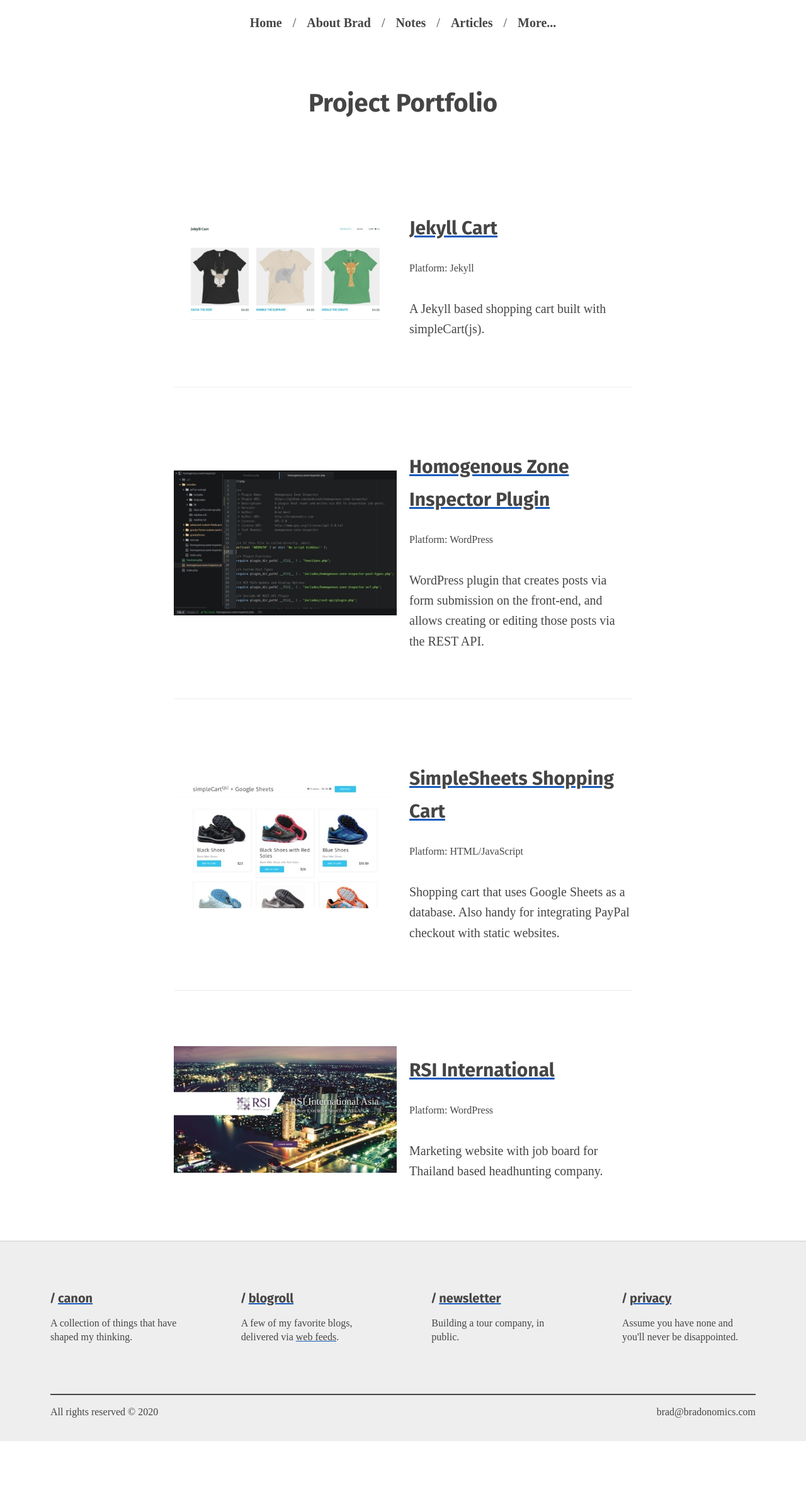
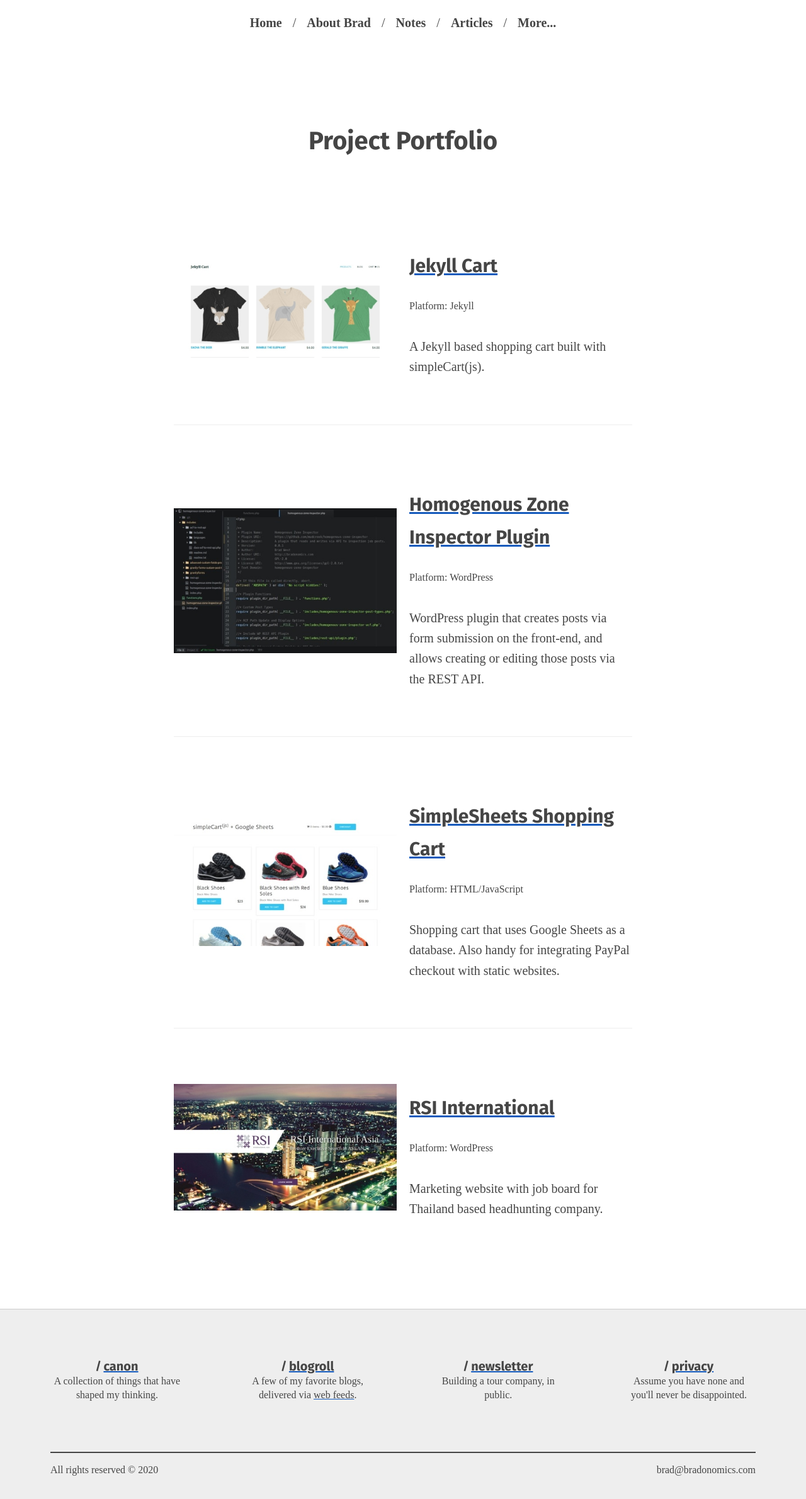
Before and after one commit to bradonomics/bradonomics.com, a Jekyll site: the page built from _pages/portfolio.html, in a window 1280 px wide. Shown: the whole page at 63% size. Built offline with Jekyll 4.4.1, drawn with Linux system fonts in a browser that asks for light colours; before the commit the page ends 2288 px from its top, so only the background shows below that.

Commit message:
Housekeeping

```diff
--- a/Gemfile
+++ b/Gemfile
@@ -1,6 +1,7 @@
 source 'https://rubygems.org'
 
 gem 'jekyll'
+gem 'liquid-c'
 
 group :jekyll_plugins do
   gem 'jekyll-autoprefixer'
--- a/_config.yml
+++ b/_config.yml
@@ -1,6 +1,6 @@
 # Site Settings
 title: Bradonomics | The homepage of Brad West
-description: Thailand Tour Operater • Web Developer • Brazilian Jiu-Jitsu Nerd • Open Source Software Advocate • Marine Corps Veteran
+description: Web Developer • Brazilian Jiu-Jitsu Nerd • Marine Corps Veteran
 url: https://bradonomics.com
 
 # Jekyll Configuration
@@ -67,10 +67,3 @@
 #     - categories
 #   permalinks:
 #     categories: '/category/:name/'
-
-# HTML Compression
-# - http://jch.penibelst.de/
-# compress_html:
-#   clippings: all
-#   ignore:
-#     envs: development
--- a/_sass/base.scss
+++ b/_sass/base.scss
@@ -7,6 +7,9 @@
 }
 
 body {
+  display: flex;
+  flex-direction: column;
+  min-height: 100vh;
   margin: 0;
   font-family: $font-body;
   line-height: 1.61803398875;
@@ -15,7 +18,8 @@
 
 .main {
   display: block; // Fixes IE11 Bug
-  // max-width: 40.63rem;
+  flex: 1;
+  width: 100%;
   max-width: 38rem;
   margin: 0 auto;
   padding: 0 .8em;
--- a/_sass/footer.scss
+++ b/_sass/footer.scss
@@ -10,8 +10,7 @@
   }
 
   ul {
-    @extend %row;
-    // %row in base.scss
+    @extend .row; // in utilities.scss
     margin: 5em 0;
     padding: 0;
     list-style: none;
--- a/_sass/home.scss
+++ b/_sass/home.scss
@@ -24,6 +24,7 @@
   width: 100%;
   @include breakpoint(lg) {
     flex: 0 0 calc((100% - 1rem) / 12 * 9);
+    align-self: center;
     max-width: calc((100% - 1rem) / 12 * 9);
   }
 }
--- a/_sass/utilities.scss
+++ b/_sass/utilities.scss
@@ -1,11 +1,7 @@
-%row {
+.row {
   display: flex;
   flex-wrap: wrap;
   justify-content: space-between;
-}
-
-.row {
-  @extend %row;
 }
 
 .one-half {
```
Also changed, not shown: package.json (deleted, +0 -17 lines), 1 other file.
